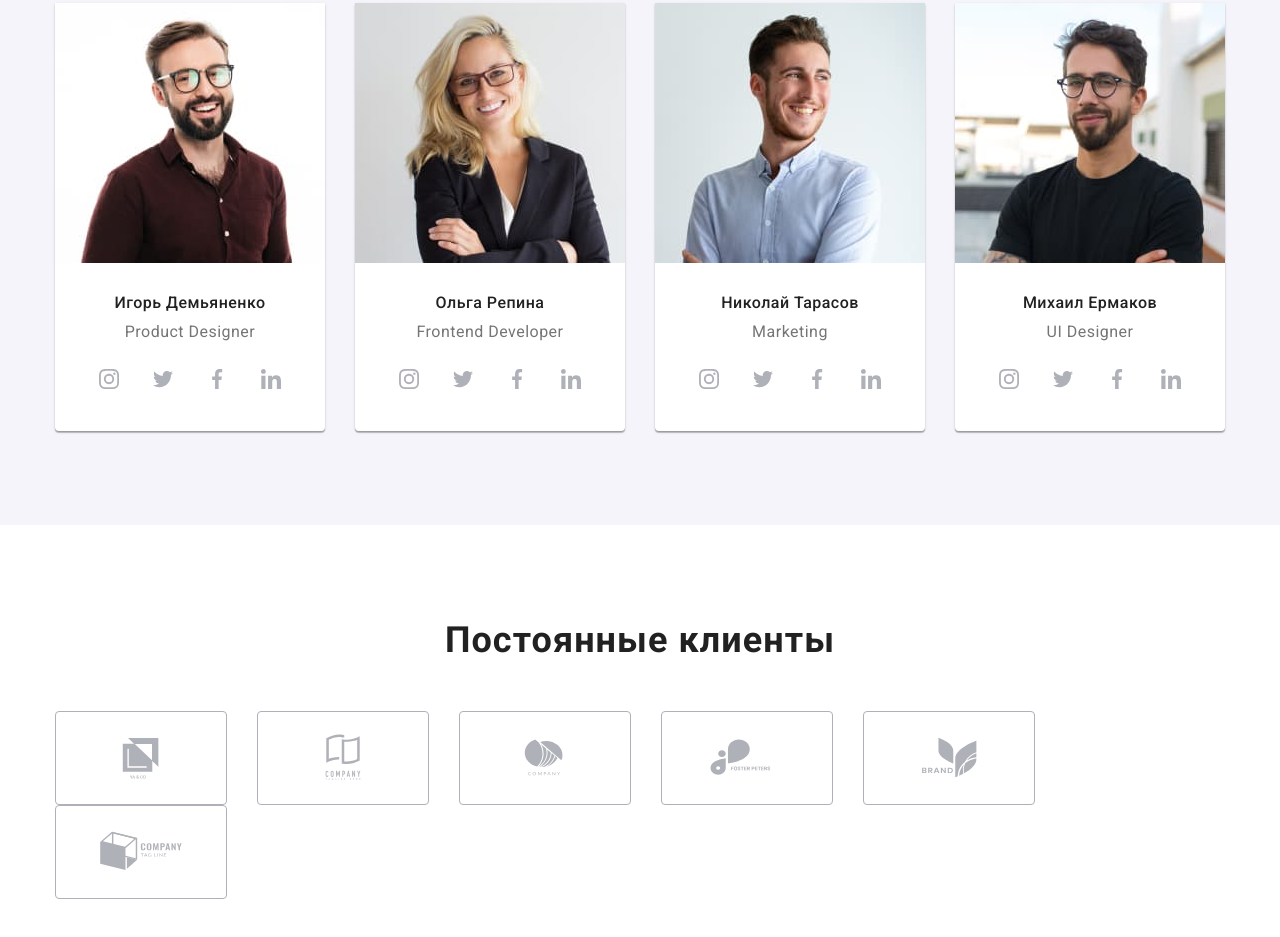
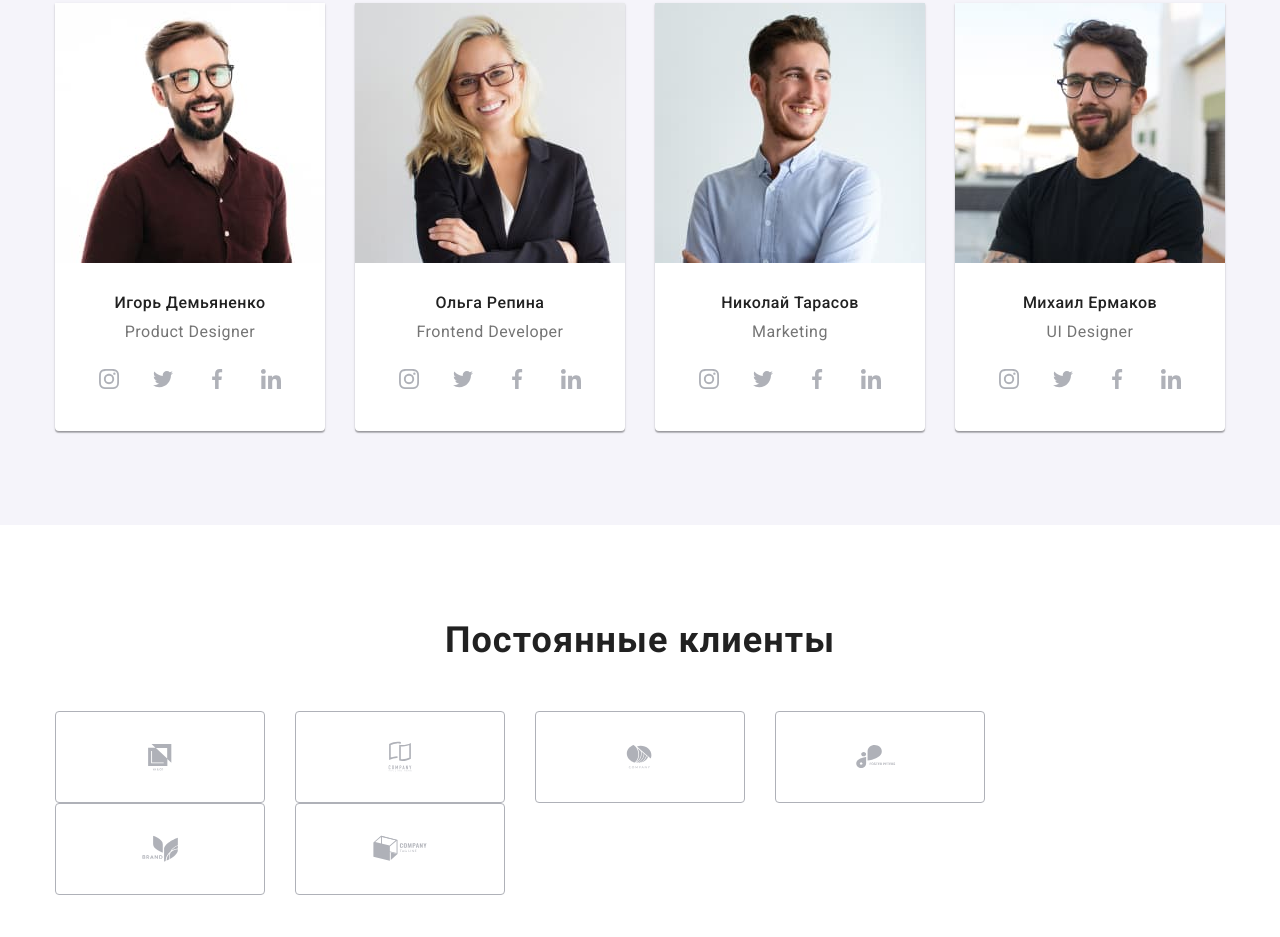
Before and after one commit to Bogdan0109/goit-markup-hw-08, a plain HTML site: page index.html in a window 1280 px wide. Shown: the part 1780-2717 px from the top of the page. Drawn offline with nearby package versions, Linux system fonts and the light colour scheme.

Commit message:
Mod-8-company

```diff
--- a/sass/layout/main/_company.scss
+++ b/sass/layout/main/_company.scss
@@ -31,16 +31,6 @@
 }
 
 .logo-company-list__item {
-  border: 1px solid #afb1b8;
-  border-radius: 4px;
-
-  transition: border 250ms cubic-bezier(0.4, 0, 0.2, 1), fill 250ms cubic-bezier(0.4, 0, 0.2, 1);
-
-  &:hover,
-  &:focus {
-    border: 1px solid $primary-color;
-  }
-
   @media screen and (max-width: 767px) {
     &:not(:nth-child(2n)) {
       margin-right: 30px;
@@ -69,11 +59,25 @@
   display: flex;
   justify-content: center;
   align-items: center;
+  width: 210px;
+  height: 92px;
+
+  border: 1px solid #afb1b8;
+  border-radius: 4px;
+
+  transition: border 250ms cubic-bezier(0.4, 0, 0.2, 1), fill 250ms cubic-bezier(0.4, 0, 0.2, 1);
+
+  &:hover,
+  &:focus {
+    border: 1px solid $primary-color;
+  }
 }
 
 .logo-company-list__icon {
-  width: 210px;
-  height: 92px;
+  // width: 210px;
+  // height: 92px;
+  width: 106px;
+  height: 60px;
 
   fill: #afb1b8;
 
```
Also changed, not shown: css/main.css, css/main.min.css, 2 other files.
